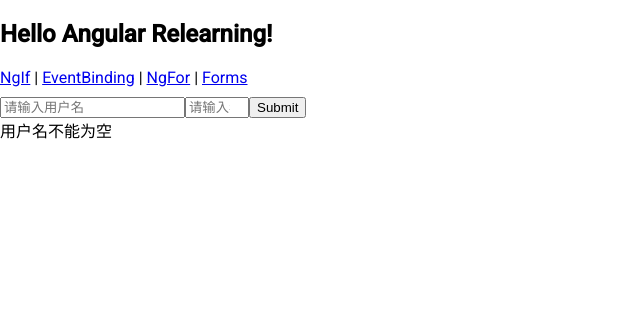
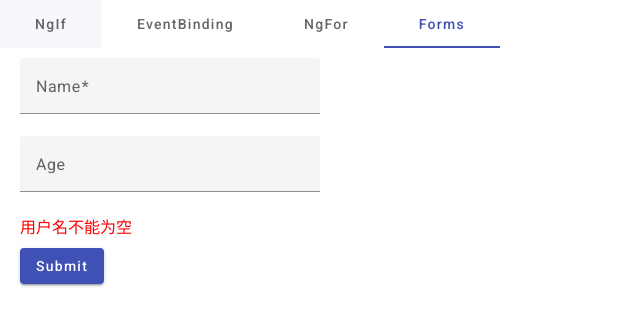
Before and after one commit to why520crazy/ng-relearning, an Angular app: page /forms in a window 1280 px wide. Shown: the top 326 px of the page, without its empty margins (0-640 px from the left). Built offline with nearby package versions, Linux system fonts and the light colour scheme.

Commit message:
feat: improve forms and nav use material

```diff
--- a/src/app/app.component.html
+++ b/src/app/app.component.html
@@ -1,10 +1,14 @@
-<h2>{{ title }}</h2>
-
-<div>
-  <a [routerLink]="['./ng-if']">NgIf</a> |
-  <a [routerLink]="['./event-binding']">EventBinding</a> |
-  <a [routerLink]="['./ng-for']">NgFor</a> |
-  <a [routerLink]="['./forms']">Forms</a>
-</div>
+<nav style="width: 500px" mat-tab-nav-bar [tabPanel]="tabPanel">
+  <a
+    mat-tab-link
+    *ngFor="let item of links"
+    [routerLink]="[item.link]"
+    [active]="activeLink === item.link"
+    (isActiveChange)="activeLink = item.link"
+    routerLinkActive
+    >{{ item.text }}</a
+  >
+</nav>
+<mat-tab-nav-panel #tabPanel></mat-tab-nav-panel>
 
 <router-outlet></router-outlet>
--- a/src/app/app.component.ts
+++ b/src/app/app.component.ts
@@ -1,15 +1,40 @@
 import { Component } from '@angular/core';
 import { CommonModule } from '@angular/common';
 import { RouterModule } from '@angular/router';
+import { MatTabsModule } from '@angular/material/tabs';
+
 @Component({
   selector: 'app-root',
   templateUrl: './app.component.html',
   standalone: true,
   styleUrls: ['./app.component.scss'],
-  imports: [CommonModule, RouterModule],
+  imports: [CommonModule, RouterModule, MatTabsModule],
 })
 export class AppComponent {
   title = 'Hello Angular Relearning!';
 
+  current = '';
+
+  links = [
+    {
+      link: 'ng-if',
+      text: 'NgIf',
+    },
+    {
+      link: 'event-binding',
+      text: 'EventBinding',
+    },
+    {
+      link: 'ng-for',
+      text: 'NgFor',
+    },
+    {
+      link: 'forms',
+      text: 'Forms',
+    },
+  ];
+
+  activeLink = '';
+
   constructor() {}
 }
--- a/src/app/forms/forms.component.html
+++ b/src/app/forms/forms.component.html
@@ -1,12 +1,20 @@
 <form name="user-form" #userForm="ngForm" (submit)="save(userForm)">
+  <mat-form-field appearance="fill">
+    <mat-label>Name</mat-label>
     <input
+      matInput
       name="username"
       #userName="ngModel"
       [(ngModel)]="user.name"
       required=""
       placeholder="请输入用户名"
     />
+  </mat-form-field>
+
+  <mat-form-field appearance="fill">
+    <mat-label>Age</mat-label>
     <input
+      matInput
       name="age"
       type="number"
       #userAge="ngModel"
@@ -15,10 +23,11 @@
       min="1"
       placeholder="请输入年龄"
     />
-  <button type="submit">Submit</button>
-
-  <div *ngIf="userForm.invalid">
+  </mat-form-field>
+  <div class="error-messages" *ngIf="userForm.invalid">
     <div *ngIf="userName.invalid">用户名不能为空</div>
     <div *ngIf="userAge.invalid">年龄必须在 1-100 之间</div>
   </div>
+
+  <button mat-raised-button color="primary" type="submit">Submit</button>
 </form>
--- a/src/app/forms/forms.component.scss
+++ b/src/app/forms/forms.component.scss
@@ -1,3 +1,14 @@
 form {
-  padding: 10px 0px;
+  padding: 10px 20px;
+  width: 300px;
 }
+
+.mat-mdc-form-field {
+  display: block;
+  // margin-bottom: 10px;
+}
+
+.error-messages {
+  color: red;
+  margin-bottom: 10px;
+}
--- a/src/app/forms/forms.component.ts
+++ b/src/app/forms/forms.component.ts
@@ -1,11 +1,13 @@
 import { Component } from '@angular/core';
 import { CommonModule } from '@angular/common';
 import { FormsModule, NgForm } from '@angular/forms';
+import { MatButtonModule } from '@angular/material/button';
+import { MatInputModule } from '@angular/material/input';
 
 @Component({
   selector: 'app-forms',
   standalone: true,
-  imports: [CommonModule, FormsModule],
+  imports: [CommonModule, FormsModule, MatButtonModule, MatInputModule],
   templateUrl: './forms.component.html',
   styleUrls: ['./forms.component.scss'],
 })
```
Lines whose indentation alone changed are shown as unchanged.
